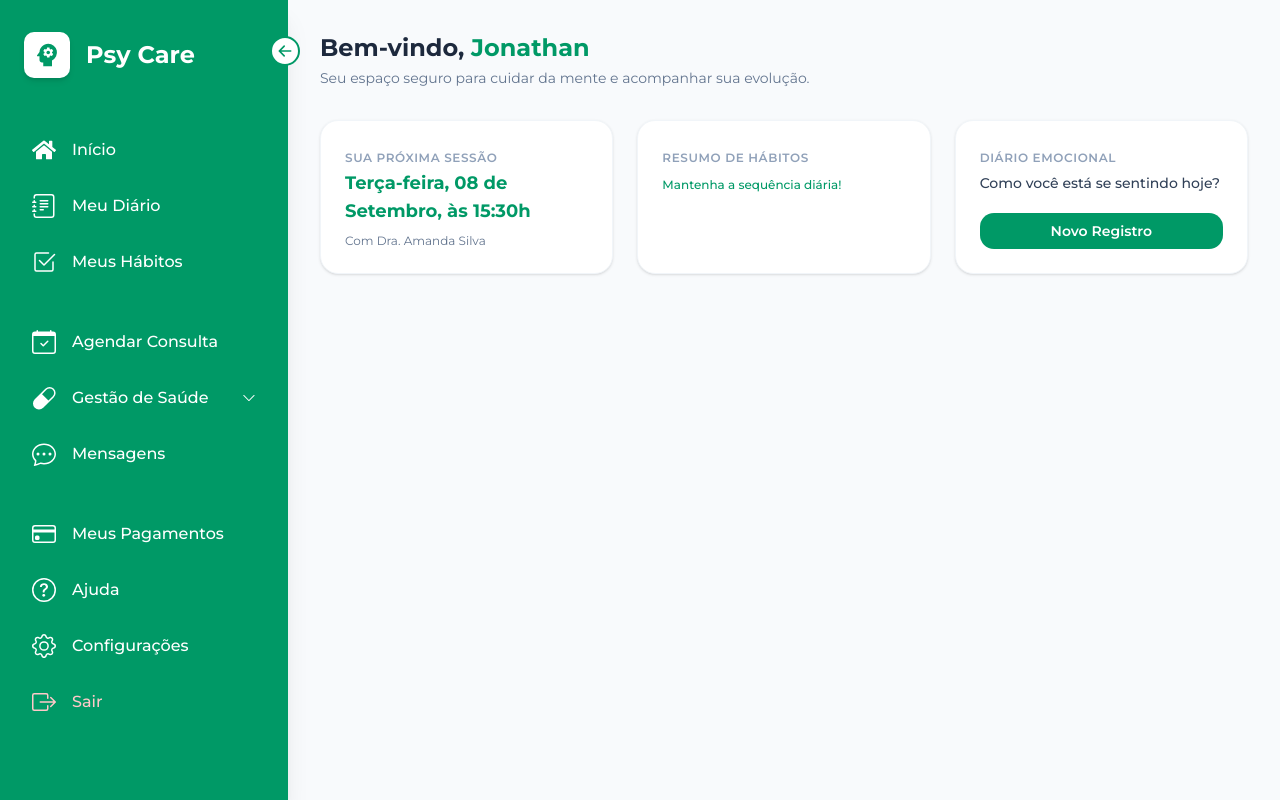
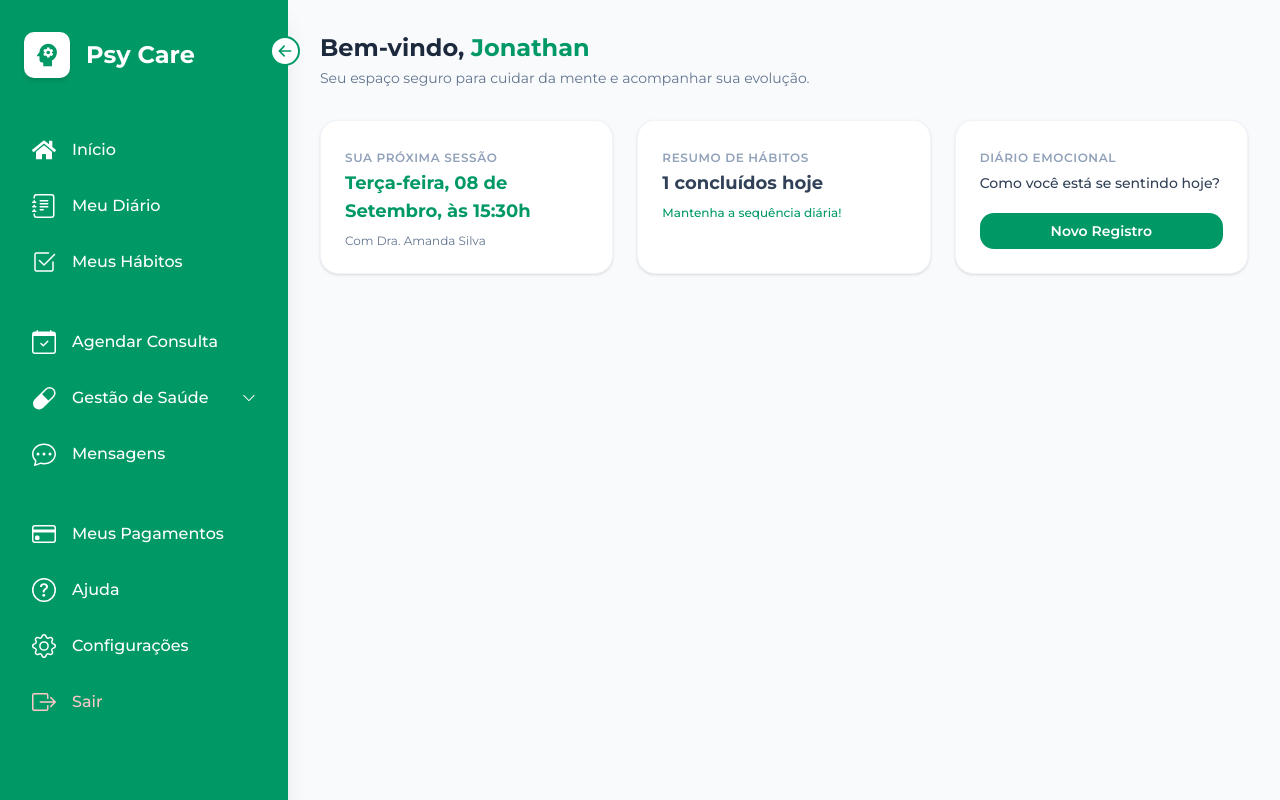
Before and after one commit to Dot010/Psycare, a Next.js app: page /dashboard/home in a window 1280 px wide. Built offline with nearby package versions, Linux system fonts and the light colour scheme.

Commit message:
fix: correct indentation in HabitPage and update habits summary in HomePage

```diff
--- a/src/app/dashboard/habits/page.tsx
+++ b/src/app/dashboard/habits/page.tsx
@@ -1,4 +1,4 @@
-"use client";
+  "use client";
 
 import { useState } from "react";
 import { Habit, mockUser } from "@/data/mockData";
--- a/src/app/dashboard/home/page.tsx
+++ b/src/app/dashboard/home/page.tsx
@@ -35,7 +35,7 @@ const HomePage = () => {
             Resumo de Hábitos
           </span>
           <p className="text-lg font-bold text-slate-700">
-            {mockUser.habitsSummary}
+            {mockUser.habits.filter(habit => habit.completedToday).length} concluídos hoje
           </p>
           <p className="text-xs text-emerald-600 font-medium">
             Mantenha a sequência diária!
--- a/src/components/NewHabitModal.tsx
+++ b/src/components/NewHabitModal.tsx
@@ -14,7 +14,6 @@ import {
 
 import { Button } from "@/components/ui/button";
 import { Input } from "@/components/ui/input";
-import { title } from "process";
 
 interface NewHabitModalProps {
   onAddHabit: (habit: Habit) => void;
@@ -74,7 +73,7 @@ export function NewHabitModal({ onAddHabit }: NewHabitModalProps) {
           </div>
 
           <div className="space-y-2">
-            <label className="text-xs font-semibold upercase text-slate-500">
+            <label className="text-xs font-semibold uppercase text-slate-500">
               Categoria
             </label>
             <select
```
